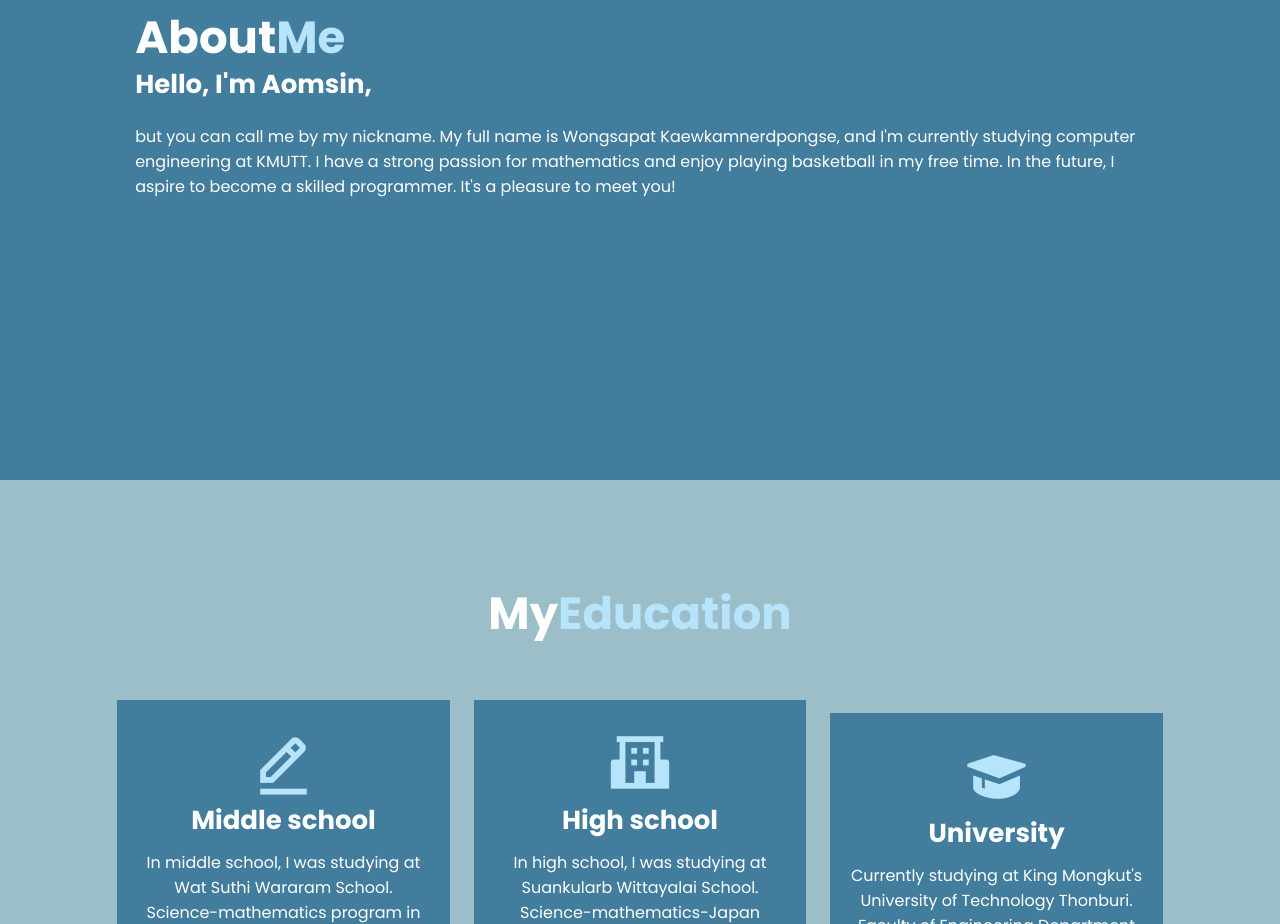
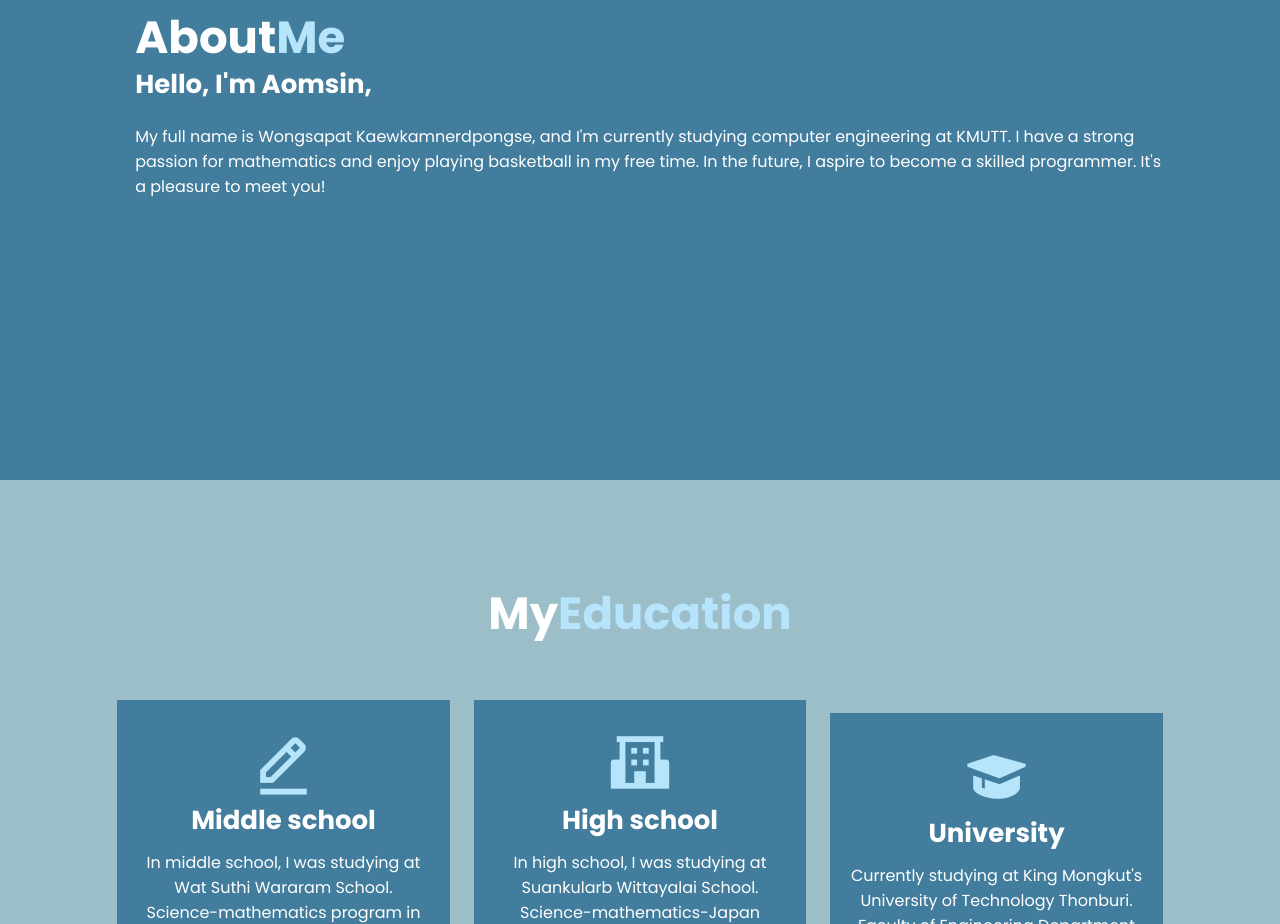
Before and after one commit to rennik98/wongsapatportweb, a plain HTML site: page index.html in a window 1280 px wide. Shown: the part 1120-2044 px from the top of the page. Drawn offline with nearby package versions, Linux system fonts and the light colour scheme.

Commit message:
Add files via upload

```diff
--- a/index.html
+++ b/index.html
@@ -54,7 +54,7 @@
     <div class="about-content">
         <h2 class="heading">About<span>Me</span></h2>
         <h3>Hello, I'm Aomsin, </h3>
-        <p>but you can call me by my nickname. My full name is Wongsapat Kaewkamnerdpongse, and I'm currently studying computer engineering at KMUTT. I have a strong passion for mathematics and enjoy playing basketball in my free time. In the future, I aspire to become a skilled programmer. It's a pleasure to meet you!</p>
+        <p>My full name is Wongsapat Kaewkamnerdpongse, and I'm currently studying computer engineering at KMUTT. I have a strong passion for mathematics and enjoy playing basketball in my free time. In the future, I aspire to become a skilled programmer. It's a pleasure to meet you!</p>
         <!-- <a href="#" class="btn">Read More</a> -->
     </div>
 
```
